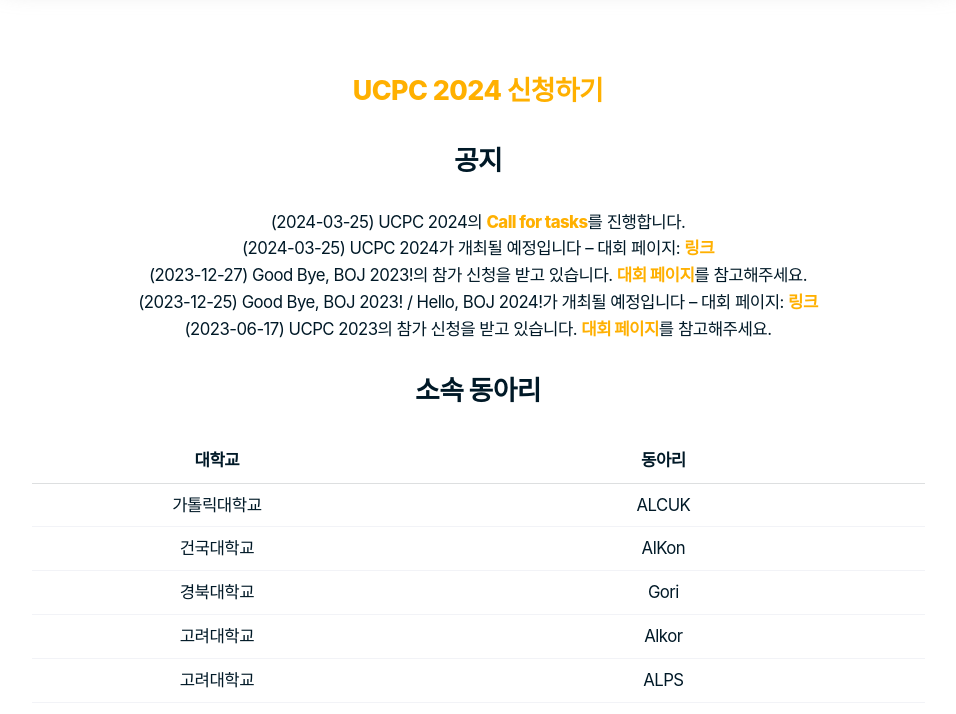
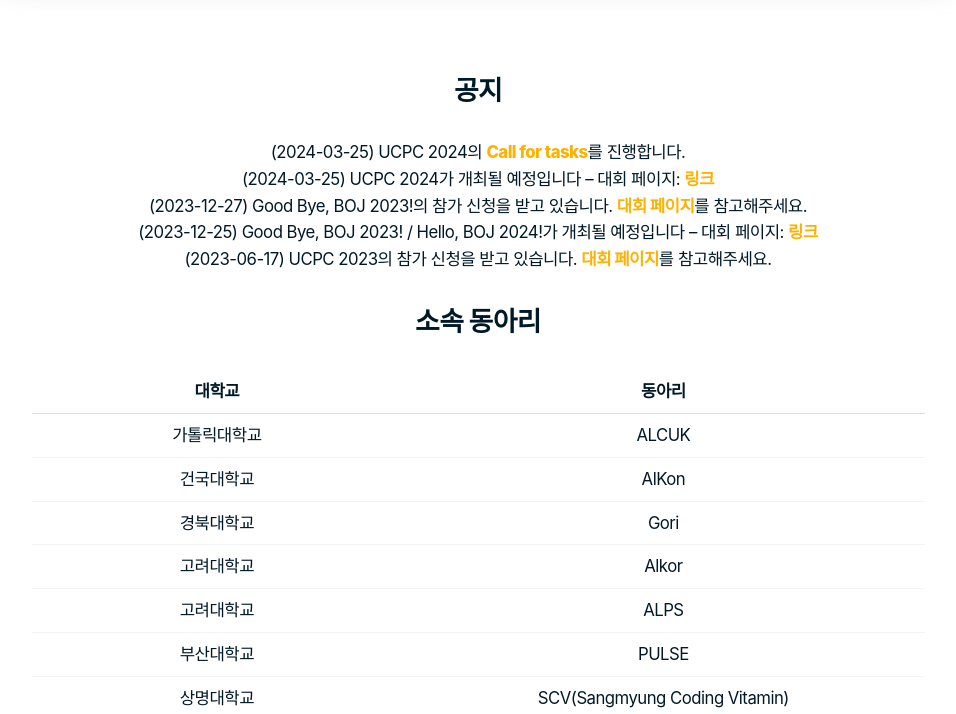
Before and after one commit to ucpcc/main, a Jekyll site: the page built from index.md, in a window 1280 px wide and 900 px high, scrolled down 883 px, cut to the strip 186-900 px from the top of the window. Shown: the whole strip, without its empty margins (162-1118 px from the left). Built offline with Jekyll 4.4.1, drawn with Linux system fonts in a browser that asks for light colours; some web fonts are replaced.

Commit message:
remove 2024신청하기

```diff
--- a/index.md
+++ b/index.md
@@ -3,7 +3,7 @@ layout: home
 title: 전국 대학생 프로그래밍 대회 동아리 연합
 ---
 
-## [UCPC 2024 신청하기](https://2024.ucpc.me){:target="_blank"}
+<!-- ## [UCPC 2024 신청하기](https://2024.ucpc.me){:target="_blank"} -->
 
 ## 공지
 - (2024-03-25) UCPC 2024의 [Call for tasks](https://2024.ucpc.me/tasks/){:target="_blank"}를 진행합니다.
```
